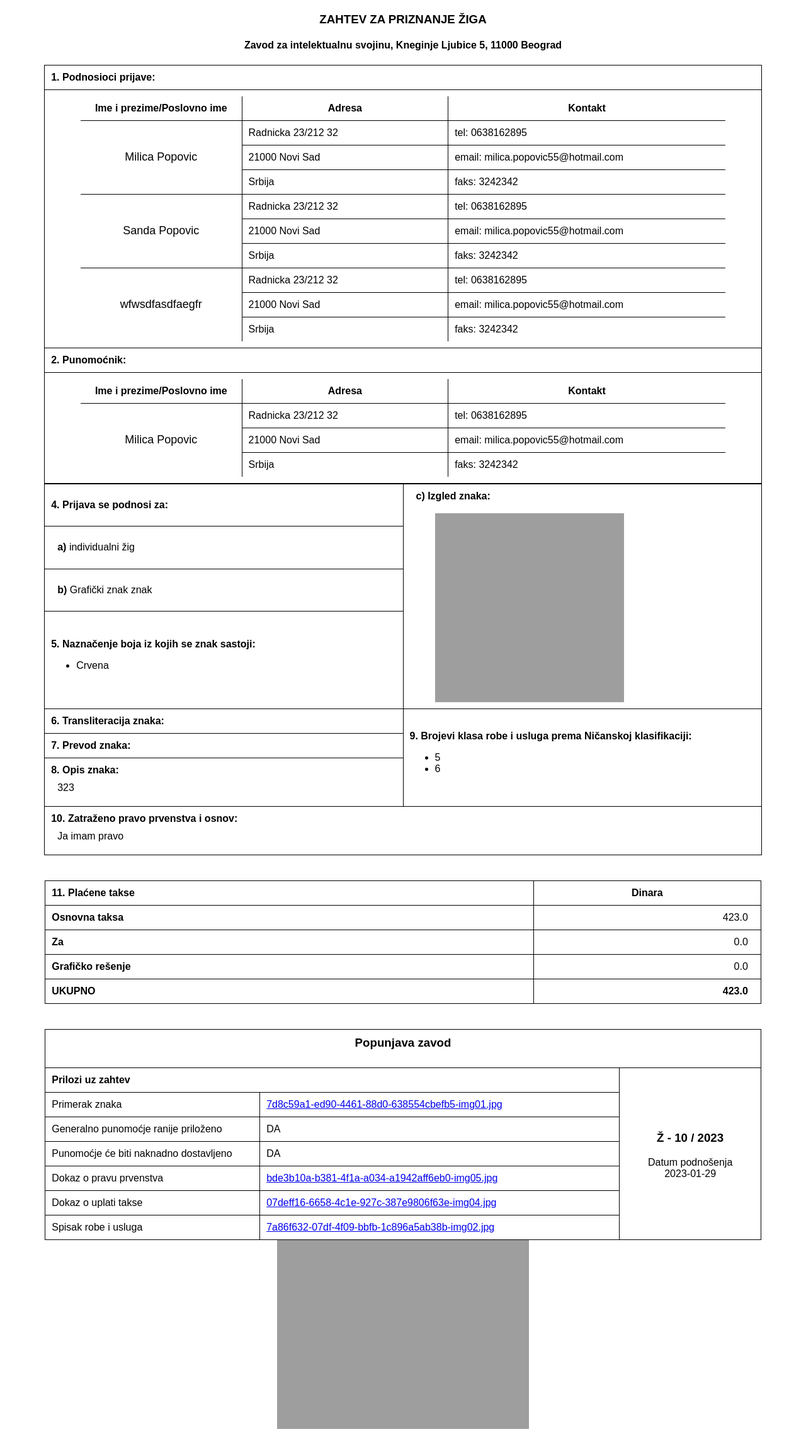
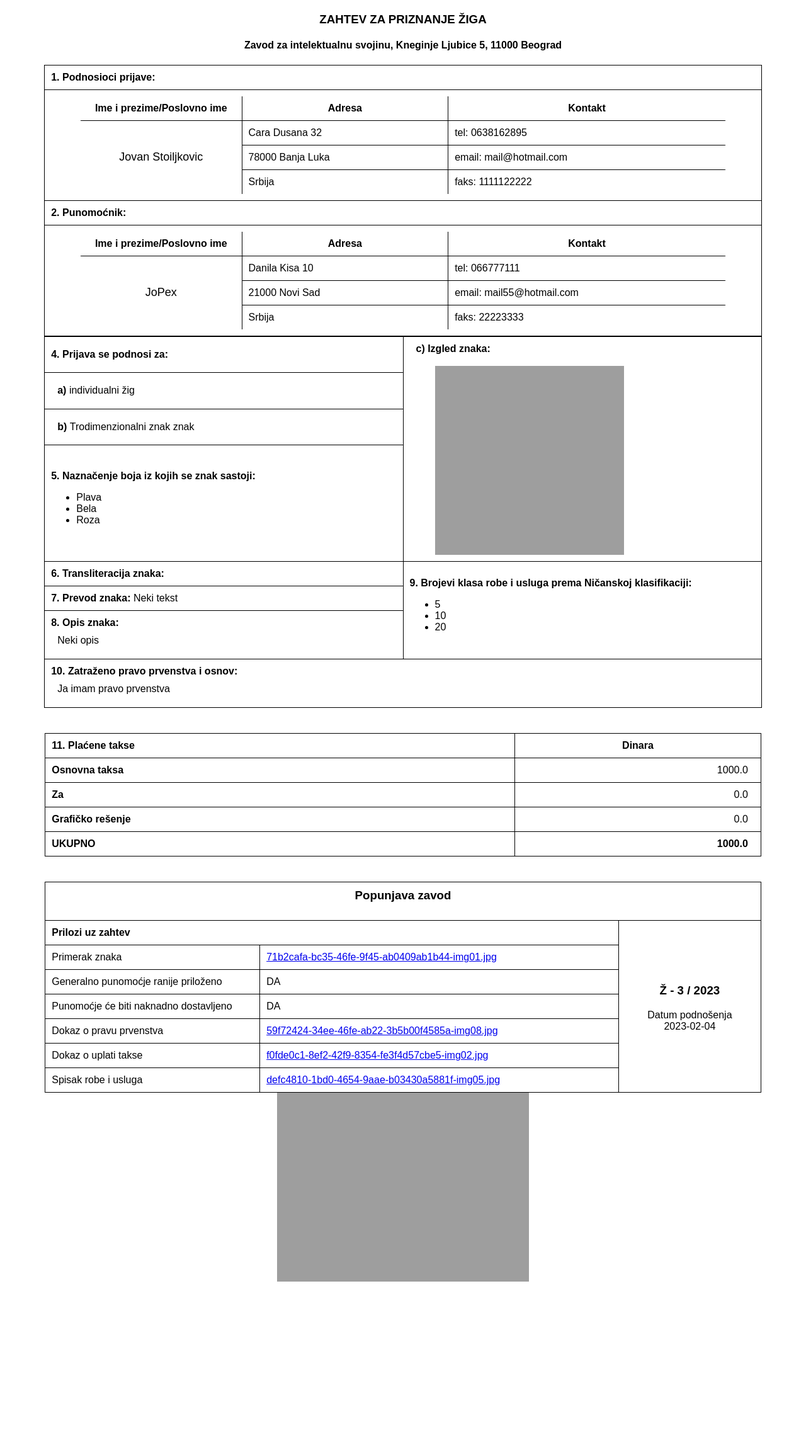
Before and after one commit to elenore55/xml-project, a Spring app: template zig/src/main/resources/templates/z1.html in a window 1280 px wide. Shown: the whole page at 63% size. After the commit the page ends 2043 px from the top, so only its background shows below. Run offline with Thymeleaf, Linux system fonts and the light colour scheme; the template is opened without the code that fills it, so the values that code supplies are empty.

Commit message:
Z1 frontend bugfix

```diff
--- a/frontend/project/src/components/user/LoginPage.vue
+++ b/frontend/project/src/components/user/LoginPage.vue
@@ -43,6 +43,7 @@ export default {
                         localStorage.setItem('surname', result.KorisnikDTO.prezime);
                         localStorage.setItem('role', result.KorisnikDTO.uloga);
                     });
+                    this.$store.commit('setA1');
                     this.$router.push('/home');
                 }).catch((err) => {
                     alert(JSON.stringify(err));
--- a/frontend/project/src/components/z1/PodnosenjeZahtevaZ1.vue
+++ b/frontend/project/src/components/z1/PodnosenjeZahtevaZ1.vue
@@ -8,11 +8,11 @@
             <div>
                 <p>Dodati podnosioci:</p>
                 <ul>
-                    <li v-for="p in podnosioci" :key="p.id">
+                    <li v-for="(p, i) in podnosioci" :key="p.id">
                         <div class="flex-container">
                         <p v-if="p.ime">{{ p.ime }} {{ p.prezime }}, {{ p.adresa.ulica }} {{ p.adresa.broj }}, {{ p.adresa.postanskiBroj }} {{ p.adresa.mesto }}</p>
                         <p v-else>{{ p.poslovnoIme }}, {{ p.adresa.ulica }} {{ p.adresa.broj }}, {{ p.adresa.postanskiBroj }} {{ p.adresa.mesto }}</p>
-                        <button type="button" @click="ukloniPodnosioca" class="btn-del">X</button>
+                        <button type="button" @click="ukloniPodnosioca(i)" class="btn-del">X</button>
                         </div>
                     </li>
                 </ul>
--- a/zig/src/main/java/com/xml/zig/controller/ResenjeController.java
+++ b/zig/src/main/java/com/xml/zig/controller/ResenjeController.java
@@ -80,7 +80,7 @@ public class ResenjeController {
         return new ResponseEntity<>(resenjeService.simpleMetadataSearch(name, value), HttpStatus.OK);
     }
 
-    @GetMapping(value = "metadata/advancedSearch/{rawInput}")
+    @GetMapping(value = "metadata/advancedSearch/{rawInput}", produces = MediaType.APPLICATION_XML_VALUE)
     public ResponseEntity<List<Resenje>> advancedMetadataSearch(@PathVariable String rawInput) throws Exception {
         return new ResponseEntity<>(resenjeService.advancedMetadataSearch(rawInput), HttpStatus.OK);
     }
--- a/zig/src/main/resources/templates/z1.html
+++ b/zig/src/main/resources/templates/z1.html
@@ -84,52 +84,20 @@
           </thead>
           <tbody>
             <tr>
-              <td style="border-bottom: 0px" rowspan="3" class="name">Milica Popovic</td>
-              <td>Radnicka 23/212 32</td>
+              <td style="border-bottom: 0px" rowspan="3" class="name">Jovan Stoiljkovic</td>
+              <td>Cara Dusana 32</td>
               <td>tel:
                                             0638162895</td>
             </tr>
             <tr>
-              <td>21000 Novi Sad</td>
+              <td>78000 Banja Luka</td>
               <td>email:
-                                            milica.popovic55@hotmail.com</td>
+                                            mail@hotmail.com</td>
             </tr>
             <tr>
               <td>Srbija</td>
               <td>faks:
-                                            3242342</td>
-            </tr>
-            <tr>
-              <td style="border-bottom: 0px" rowspan="3" class="name">Sanda Popovic</td>
-              <td>Radnicka 23/212 32</td>
-              <td>tel:
-                                            0638162895</td>
-            </tr>
-            <tr>
-              <td>21000 Novi Sad</td>
-              <td>email:
-                                            milica.popovic55@hotmail.com</td>
-            </tr>
-            <tr>
-              <td>Srbija</td>
-              <td>faks:
-                                            3242342</td>
-            </tr>
-            <tr>
-              <td style="border-bottom: 0px" rowspan="3" class="name">wfwsdfasdfaegfr</td>
-              <td>Radnicka 23/212 32</td>
-              <td>tel:
-                                            0638162895</td>
-            </tr>
-            <tr>
-              <td>21000 Novi Sad</td>
-              <td>email:
-                                            milica.popovic55@hotmail.com</td>
-            </tr>
-            <tr>
-              <td>Srbija</td>
-              <td>faks:
-                                            3242342</td>
+                                            1111122222</td>
             </tr>
           </tbody>
         </table>
@@ -148,20 +116,20 @@
           </thead>
           <tbody>
             <tr>
-              <td style="border-bottom: 0px" rowspan="3" class="name">Milica Popovic</td>
-              <td>Radnicka 23/212 32</td>
+              <td style="border-bottom: 0px" rowspan="3" class="name">JoPex</td>
+              <td>Danila Kisa 10</td>
               <td>tel:
-                                            0638162895</td>
+                                            066777111</td>
             </tr>
             <tr>
               <td>21000 Novi Sad</td>
               <td>email:
-                                            milica.popovic55@hotmail.com</td>
+                                            mail55@hotmail.com</td>
             </tr>
             <tr>
               <td>Srbija</td>
               <td>faks:
-                                            3242342</td>
+                                            22223333</td>
             </tr>
           </tbody>
         </table>
@@ -177,7 +145,7 @@
               <strong>c) Izgled znaka:</strong>
               <br/>
               <br/>
-              <img style="margin-left: 30px" height="300" width="300" src="http://localhost:8003/c6f87023-57f5-4d12-a0e4-9617032512d7-img01.jpg"/>
+              <img style="margin-left: 30px" height="300" width="300" src="http://localhost:8003/8e3ea92d-9e9b-49a4-a684-22891f58d6b5-img10.jpg"/>
             </td>
           </tr>
           <tr>
@@ -188,7 +156,7 @@
           </tr>
           <tr>
             <td style="padding-left: 20px">
-              <strong>b)</strong> Grafički znak znak
+              <strong>b)</strong> Trodimenzionalni znak znak
                                 </td>
           </tr>
           <tr>
@@ -196,7 +164,9 @@
               <strong>5. Naznačenje boja iz kojih se znak sastoji:
                                     </strong>
               <ul>
-                <li>Crvena</li>
+                <li>Plava</li>
+                <li>Bela</li>
+                <li>Roza</li>
               </ul>
             </td>
           </tr>
@@ -211,21 +181,21 @@
                                         </strong>
               <ul>
                 <li>5</li>
-                <li>6</li>
+                <li>10</li>
+                <li>20</li>
               </ul>
             </td>
           </tr>
           <tr>
             <td>
               <strong>7. Prevod znaka:
-                                        </strong>
-            </td>
+                                        </strong>Neki tekst</td>
           </tr>
           <tr>
             <td style="border-bottom: 1px solid black">
               <strong>8. Opis znaka:
                                     </strong>
-              <p class="padded">323</p>
+              <p class="padded">Neki opis</p>
             </td>
           </tr>
         </tbody>
@@ -235,7 +205,7 @@
           <strong>10. Zatraženo pravo prvenstva i osnov:
                             </strong>
         </p>
-        <p class="padded">Ja imam pravo</p>
+        <p class="padded">Ja imam pravo prvenstva</p>
       </div>
     </div>
     <table style="border: 1px solid black" class="shifted">
@@ -253,7 +223,7 @@
           <td class="padded">
             <strong>Osnovna taksa</strong>
           </td>
-          <td class="aligned-right padded">423.0</td>
+          <td class="aligned-right padded">1000.0</td>
         </tr>
         <tr>
           <td class="padded">
@@ -272,7 +242,7 @@
             <strong>UKUPNO</strong>
           </td>
           <td class="aligned-right padded">
-            <strong>423.0</strong>
+            <strong>1000.0</strong>
           </td>
         </tr>
       </tbody>
@@ -291,19 +261,19 @@
           <td rowspan="9">
             <div style="text-align: center; margin: 5px">
               <h3>Ž -
-                                        10 /
+                                        3 /
                                         2023</h3>
             </div>
             <div style="text-align: center">
                                     Datum podnošenja
                                 </div>
-            <div style="text-align: center">2023-01-29</div>
+            <div style="text-align: center">2023-02-04</div>
           </td>
         </tr>
         <tr>
           <td style="width: 30%">Primerak znaka</td>
           <td>
-            <a target="_blank" href="http://localhost:8003/7d8c59a1-ed90-4461-88d0-638554cbefb5-img01.jpg">7d8c59a1-ed90-4461-88d0-638554cbefb5-img01.jpg</a>
+            <a target="_blank" href="http://localhost:8003/71b2cafa-bc35-46fe-9f45-ab0409ab1b44-img01.jpg">71b2cafa-bc35-46fe-9f45-ab0409ab1b44-img01.jpg</a>
           </td>
         </tr>
         <tr>
@@ -317,25 +287,25 @@
         <tr>
           <td>Dokaz o pravu prvenstva</td>
           <td>
-            <a target="_blank" href="http://localhost:8003/bde3b10a-b381-4f1a-a034-a1942aff6eb0-img05.jpg">bde3b10a-b381-4f1a-a034-a1942aff6eb0-img05.jpg</a>
+            <a target="_blank" href="http://localhost:8003/59f72424-34ee-46fe-ab22-3b5b00f4585a-img08.jpg">59f72424-34ee-46fe-ab22-3b5b00f4585a-img08.jpg</a>
           </td>
         </tr>
         <tr>
           <td>Dokaz o uplati takse</td>
           <td>
-            <a target="_blank" href="http://localhost:8003/07deff16-6658-4c1e-927c-387e9806f63e-img04.jpg">07deff16-6658-4c1e-927c-387e9806f63e-img04.jpg</a>
+            <a target="_blank" href="http://localhost:8003/f0fde0c1-8ef2-42f9-8354-fe3f4d57cbe5-img02.jpg">f0fde0c1-8ef2-42f9-8354-fe3f4d57cbe5-img02.jpg</a>
           </td>
         </tr>
         <tr>
           <td>Spisak robe i usluga</td>
           <td>
-            <a target="_blank" href="http://localhost:8003/7a86f632-07df-4f09-bbfb-1c896a5ab38b-img02.jpg">7a86f632-07df-4f09-bbfb-1c896a5ab38b-img02.jpg</a>
+            <a target="_blank" href="http://localhost:8003/defc4810-1bd0-4654-9aae-b03430a5881f-img05.jpg">defc4810-1bd0-4654-9aae-b03430a5881f-img05.jpg</a>
           </td>
         </tr>
       </tbody>
     </table>
     <div style="display: flex; justify-content: center">
-      <img src="http://localhost:8003/qr_codes/Zahtev10-2023.jpg"/>
+      <img src="http://localhost:8003/qr_codes/Zahtev3-2023.jpg"/>
     </div>
   </body>
 </html>
```
Also changed, not shown: frontend/project/src/components/z1/PlaceneTakse.vue (+7 -4 lines), zig/src/main/resources/rdf/temp.json (+33 -8 lines), 5 other files.
